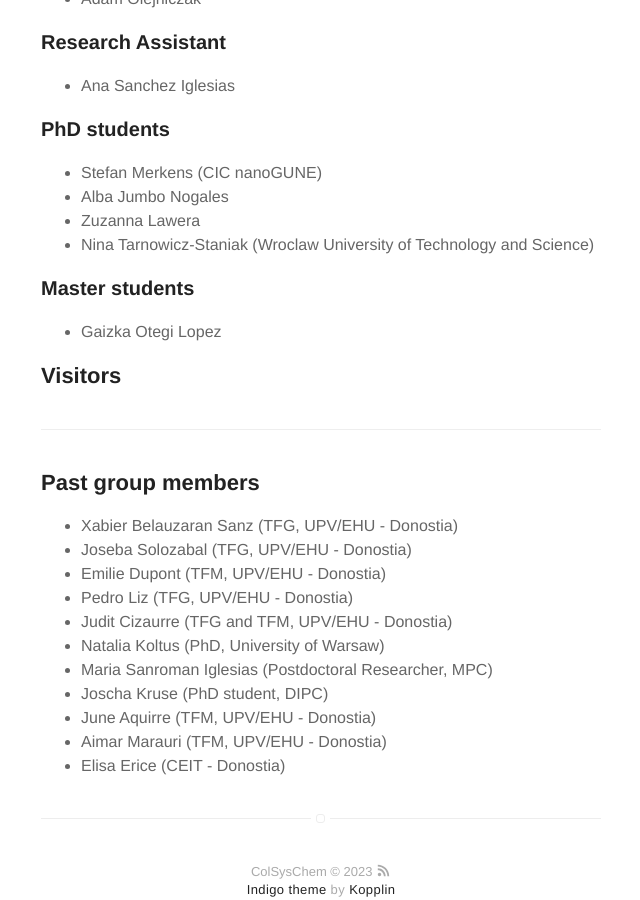
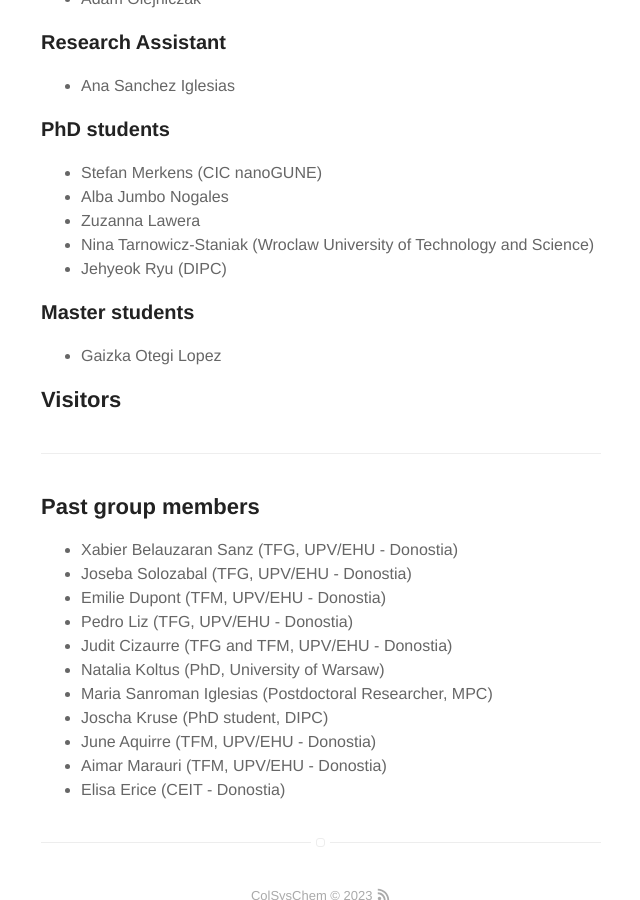
Before and after one commit to colsyschem/colsyschem.github.io, a Jekyll site: the page built from blog.md, in a window 1280 px wide and 900 px high, scrolled down 956 px. Shown: the whole window, without its empty margins (319-959 px from the left). Built offline with Jekyll 4.4.1, drawn with Linux system fonts in a browser that asks for light colours.

Commit message:
update new

```diff
--- a/blog.md
+++ b/blog.md
@@ -33,6 +33,7 @@ layout: page
 - Alba Jumbo Nogales
 - Zuzanna Lawera
 - Nina Tarnowicz-Staniak (Wroclaw University of Technology and Science)
+- Jehyeok Ryu (DIPC)
 
 ### Master students
 
```
